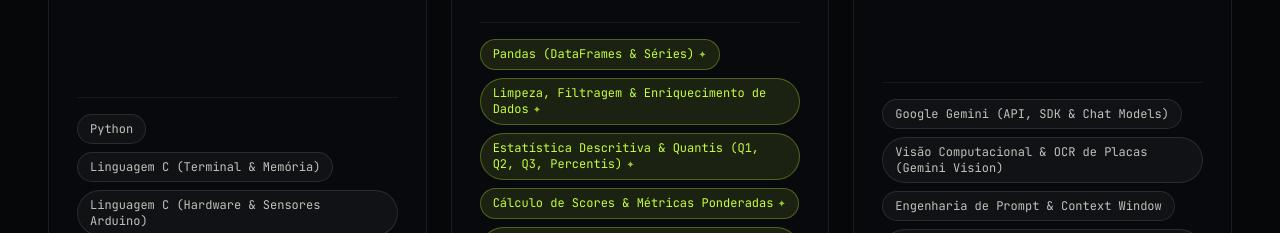
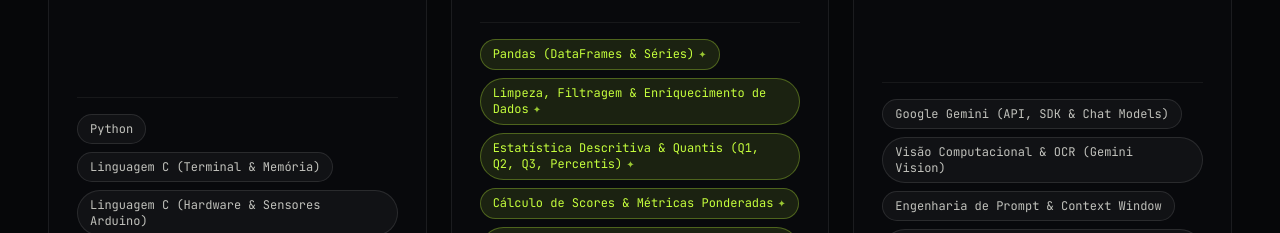
Before and after one commit to GuilhermefLima22/Portfolio, a React (Vite) app: page / in a window 1280 px wide. Shown: the part 4320-4553 px from the top of the page. Built offline with nearby package versions, Linux system fonts and the light colour scheme.

Commit message:
refactor(skills): generalize Vision OCR without restricting to plates and vehicles

```diff
--- a/public/curriculo.html
+++ b/public/curriculo.html
@@ -595,7 +595,7 @@
 
           <div class="skills-category">
             <div class="skills-cat-title">Inteligência Artificial & Visão</div>
-            <div class="skills-cat-desc">API do Gemini (Chat & Vision OCR para placas/veículos), engenharia de prompt e memória de contexto.</div>
+            <div class="skills-cat-desc">API do Gemini (Chat & Vision OCR), engenharia de prompt e memória de contexto.</div>
           </div>
 
           <div class="skills-category">
--- a/src/components/ResumeModal.tsx
+++ b/src/components/ResumeModal.tsx
@@ -201,7 +201,7 @@
                 <div>
                   <div className="font-mono text-xs font-semibold text-paper mb-0.5">Inteligência Artificial & Visão</div>
                   <p className="text-muted leading-relaxed">
-                    API do Gemini (Chat & Vision OCR para placas/veículos), engenharia de prompt e memória de contexto.
+                    API do Gemini (Chat & Vision OCR), engenharia de prompt e memória de contexto.
                   </p>
                 </div>
 
--- a/src/data/portfolioData.ts
+++ b/src/data/portfolioData.ts
@@ -403,7 +403,7 @@
     description: 'Colocando modelos de linguagem e visão computacional em produção.',
     skills: [
       { name: 'Google Gemini (API, SDK & Chat Models)', usedIn: ['dentinho', 'portuguinha'] },
-      { name: 'Visão Computacional & OCR de Placas (Gemini Vision)', usedIn: ['portuguinha'] },
+      { name: 'Visão Computacional & OCR (Gemini Vision)', usedIn: ['portuguinha'] },
       { name: 'Engenharia de Prompt & Context Window', usedIn: ['dentinho', 'portuguinha'] },
       { name: 'Orquestração de Intenções & Administração via WhatsApp', usedIn: ['dentinho', 'portuguinha'] },
       { name: 'Terminal de Monitoramento de IA', usedIn: ['dentinho'] },
```
